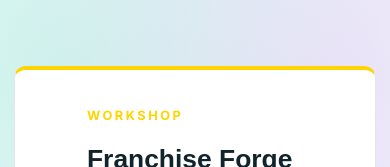
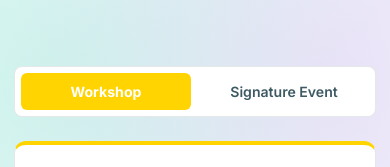
Before and after one commit to ankithajade/hexaverse-website, a React (Vite) app: page /departments/aids in a window 390 px wide. Shown: the part 647-814 px from the top of the page. Built offline with nearby package versions, Linux system fonts and the light colour scheme; no server answers; a web font is replaced by a local one.

Commit message:
fixed mobile ui view of dept pages

```diff
--- a/src/components/DeptAccordionCard.jsx
+++ b/src/components/DeptAccordionCard.jsx
@@ -33,11 +33,12 @@ export default function DeptAccordionCard({
   eventTitle,
   isTeam = false,
   isInterCollege = false,
+  className = '',
 }) {
   const navigate = useNavigate();
 
   return (
-    <div className="event-card">
+    <div className={`event-card ${className}`.trim()}>
       <div className="event-card-type">{type}</div>
       <h2>{title}</h2>
       <RichText className="event-card-desc">{description}</RichText>
--- a/src/pages/DepartmentPage.jsx
+++ b/src/pages/DepartmentPage.jsx
@@ -1,4 +1,4 @@
-import { useEffect } from 'react';
+import { useEffect, useState } from 'react';
 import { Link, useParams, Navigate } from 'react-router-dom';
 import { departments } from '../data/departments';
 import Nav from '../components/Nav';
@@ -17,6 +17,7 @@ import RichText from '../components/RichText';
 export default function DepartmentPage() {
   const { deptId } = useParams();
   const dept = departments[deptId];
+  const [activeTab, setActiveTab] = useState('Workshop');
 
   // 404 if unknown dept id
   if (!dept) return <Navigate to="/" replace />;
@@ -27,6 +28,7 @@ export default function DepartmentPage() {
     if (meta) meta.setAttribute('content', dept.metaDesc);
     // Scroll to top on dept page load
     window.scrollTo(0, 0);
+    setActiveTab('Workshop');
   }, [dept]);
 
   return (
@@ -67,6 +69,24 @@ export default function DepartmentPage() {
 
       {/* Event cards */}
       <section className="container">
+        {/* Mobile-only tab toggle */}
+        <div className="dept-mobile-tabs">
+          <button
+            type="button"
+            className={`dept-tab-btn ${activeTab === 'Workshop' ? 'active' : ''}`}
+            onClick={() => setActiveTab('Workshop')}
+          >
+            Workshop
+          </button>
+          <button
+            type="button"
+            className={`dept-tab-btn ${activeTab === 'Signature Event' ? 'active' : ''}`}
+            onClick={() => setActiveTab('Signature Event')}
+          >
+            Signature Event
+          </button>
+        </div>
+
         <ScrollReveal stagger className="event-cards">
           {dept.events.map((ev) => (
             <DeptAccordionCard
@@ -80,7 +100,7 @@ export default function DepartmentPage() {
               eventTitle={ev.eventTitle}
               isTeam={ev.isTeam}
               isInterCollege={ev.isInterCollege}
-              accordionContent={ev.accordionContent}
+              className={ev.type !== activeTab ? 'dept-card--mobile-hidden' : ''}
             />
           ))}
         </ScrollReveal>
--- a/src/styles.css
+++ b/src/styles.css
@@ -1927,14 +1927,53 @@ body {
   text-underline-offset: 3px;
 }
 
+.dept-mobile-tabs {
+  display: none;
+}
+
 /* Bumped size */
 @media(max-width:768px) {
   .dept-hero-media {
     display: none;
   }
 
+  .dept-mobile-tabs {
+    display: flex;
+    gap: 8px;
+    margin-bottom: 24px;
+    background: var(--bg-card);
+    padding: 6px;
+    border-radius: 8px;
+    border: 1px solid var(--bg-card-border);
+  }
+
+  .dept-tab-btn {
+    flex: 1;
+    padding: 10px 14px;
+    font-family: var(--font-body);
+    font-size: 0.88rem;
+    font-weight: 600;
+    color: var(--text-dim);
+    background: transparent;
+    border: none;
+    border-radius: 6px;
+    cursor: pointer;
+    transition: all 0.2s ease;
+    text-align: center;
+  }
+
+  .dept-tab-btn.active {
+    background: var(--dept-accent, var(--cyan));
+    color: #ffffff;
+    font-weight: 700;
+  }
+
   .event-cards {
     grid-template-columns: 1fr;
+  }
+
+  .event-card.dept-card--mobile-hidden {
+    display: none !important;
   }
 }
 
```
